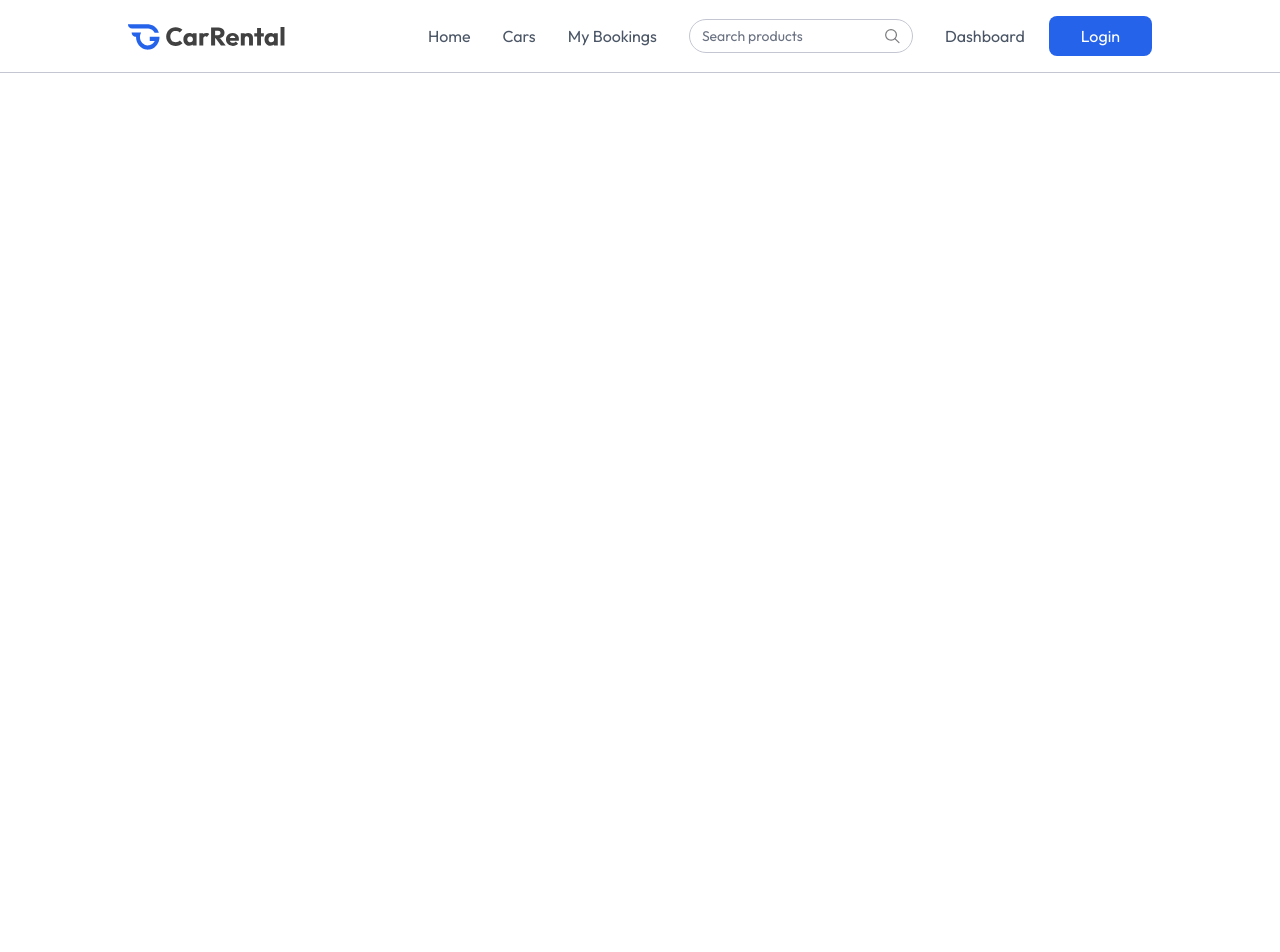
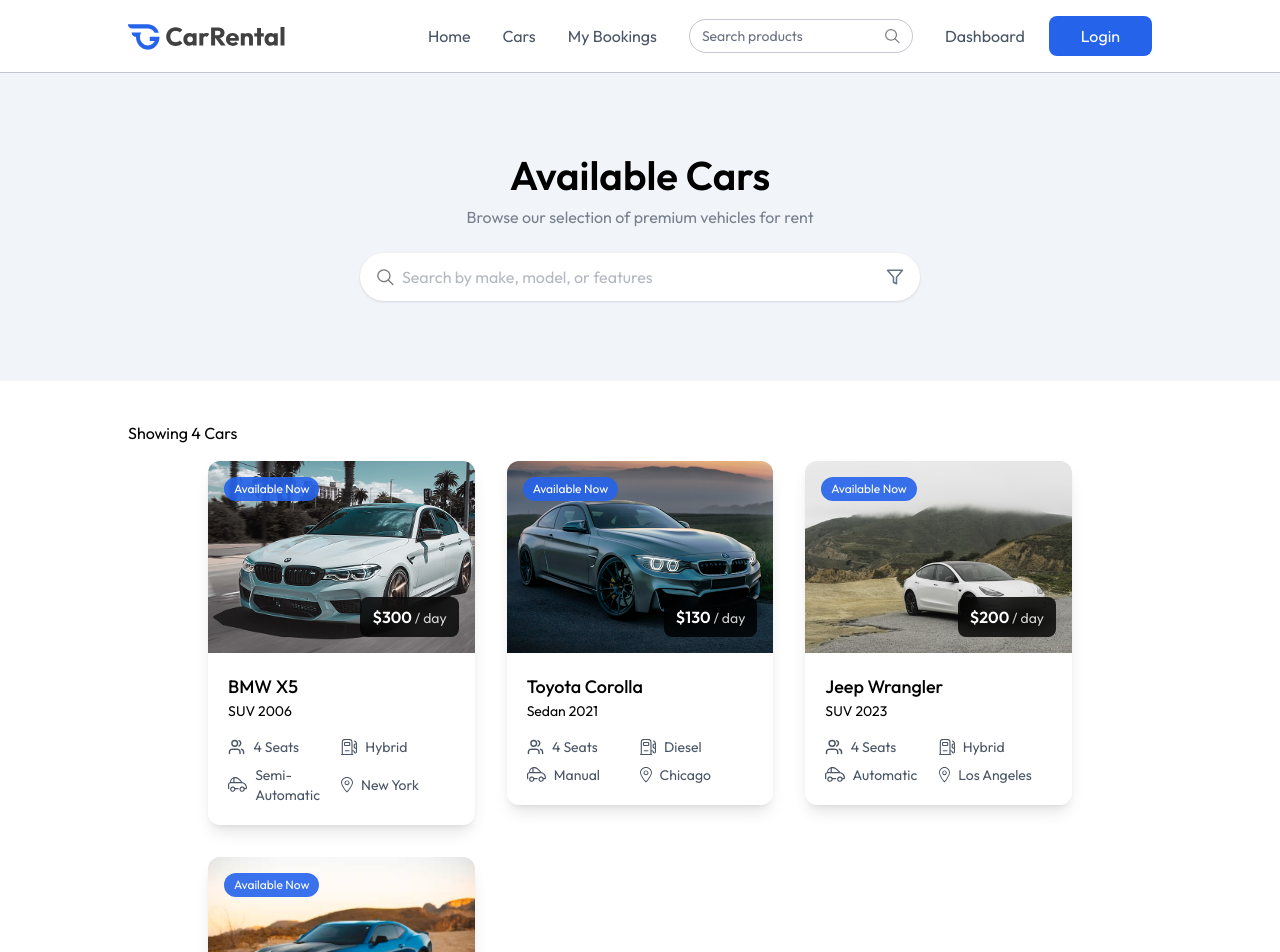
Before and after one commit to Anoofa2001/car-rental-frontend, a React (Vite) app: page /cars in a window 1280 px wide. Shown: the top 952 px of the page. Before the commit the page ends 800 px from the top, so only its background shows below. Built offline with nearby package versions, Linux system fonts and the light colour scheme.

Commit message:
Initial commit

```diff
--- a/src/pages/CarDetails.jsx
+++ b/src/pages/CarDetails.jsx
@@ -7,6 +7,11 @@
   const { id } = useParams();
   const navigate = useNavigate();
   const [car, setCar] = useState(null);
+  const currency = import.meta.env.VITE_CURRENCY;
+
+  const handleSubmit = async (e) => {
+    e.preventDefault();
+  }
 
   useEffect(() => {
     setCar(dummyCarData.find((car) => car._id === id));
@@ -50,7 +55,7 @@
                 { icon: assets.fuel_icon, text: car.fuel_type },
                 { icon: assets.car_icon, text: car.transmission },
                 { icon: assets.location_icon, text: car.location },
-              ].map(({ icon, text}) => (
+              ].map(({ icon, text }) => (
                 <div
                   key={text}
                   className="flex flex-col items-center bg-light p-4 rounded-lg"
@@ -86,8 +91,36 @@
         </div>
 
         {/* Right: Booking form */}
-        <form className="shadow-lg h-max sticky top-18 rounded-xl p-6 space-y-6 text-gray-500">
-          <p> </p>
+        <form onSubmit={handleSubmit} className="shadow-lg h-max sticky top-18 rounded-xl p-6 space-y-6 text-gray-500">
+          <p className="flex items-center justify-between text-2xl text-gray-800 font-semibold">
+            {currency}
+            {car.pricePerDay}
+            <span className="text-base text-gray-400 font-normal">
+              {" "}
+              Per day
+            </span>
+          </p>
+
+          <hr className="border-borderColor my-6"/>
+
+          <div className="flex flex-col gap-2">
+            <label htmlFor="pickup-date">Pickup Date</label>
+            <input
+              type="date"
+              className="border border-borderColor px-3 py-2 rounded-lg" required id="pickup-date" min={new Date().toISOString().split('T')[0]}/>
+          </div>
+
+          <div className="flex flex-col gap-2">
+            <label htmlFor="return-date">Return Date</label>
+            <input
+              type="date"
+              className="border border-borderColor px-3 py-2 rounded-lg" required id="return-date"/>
+          </div>
+
+          <button className="w-full bg-primary hover:bg-primary-dull transition-all py-3 font-medium text-white rounded-xl cursor-pointer">Book Now</button>
+
+          <p className="text-center text-sm">No credit card required to reserve</p>
+
         </form>
       </div>
     </div>
--- a/src/pages/Cars.jsx
+++ b/src/pages/Cars.jsx
@@ -1,11 +1,45 @@
-import React from 'react'
+import React, { useState } from "react";
+import Title from "../components/Title";
+import { assets, dummyCarData } from "../assets/assets";
+import CarCard from "../components/CarCard";
 
 const Cars = () => {
+
+  const[input, setInput] = useState("");
+
   return (
     <div>
+      <div className="flex flex-col items-center py-20 bg-light max-md:px-4">
+        <Title
+          title="Available Cars"
+          subTitle="Browse our selection of premium vehicles for rent"
+        />
 
+        <div className="flex items-center bg-white px-4 mt-6 max-w-140 w-full h-12 rounded-full shadow">
+          <img src={assets.search_icon} alt="" className="w-4.5 h-4.5 mr-2 " />
+          <input onClick={(e)=> setInput(e.target.value)} value= {input}
+            type="text"
+            placeholder="Search by make, model, or features"
+            className="w-full h-full text-gray-500 outline-none"
+          />
+          <img src={assets.filter_icon} alt="" className="w-4.5 h-4.5 ml-2 " />
+        </div>
+      </div>
+
+      <div className="px-6 md:px-16 lg:px-24 xl:px-32 mt-10">
+         <p>Showing {dummyCarData.length} Cars</p>
+
+         <div className="grid grid-cols-1 sm:grid-cols-2 lg:grid-cols-3 gap-8 mt-4 xl:px-20 max-w-7xl mx-auto">
+          {dummyCarData.map((car, index) => (
+            <div key={index}>
+              <CarCard car={car} />
+
+            </div>
+          ))}
+         </div>
+      </div>
     </div>
-  )
-}
+  );
+};
 
-export default Cars
+export default Cars;
```
Also changed, not shown: 1 other file (tests, documents, lock files or other folders).
